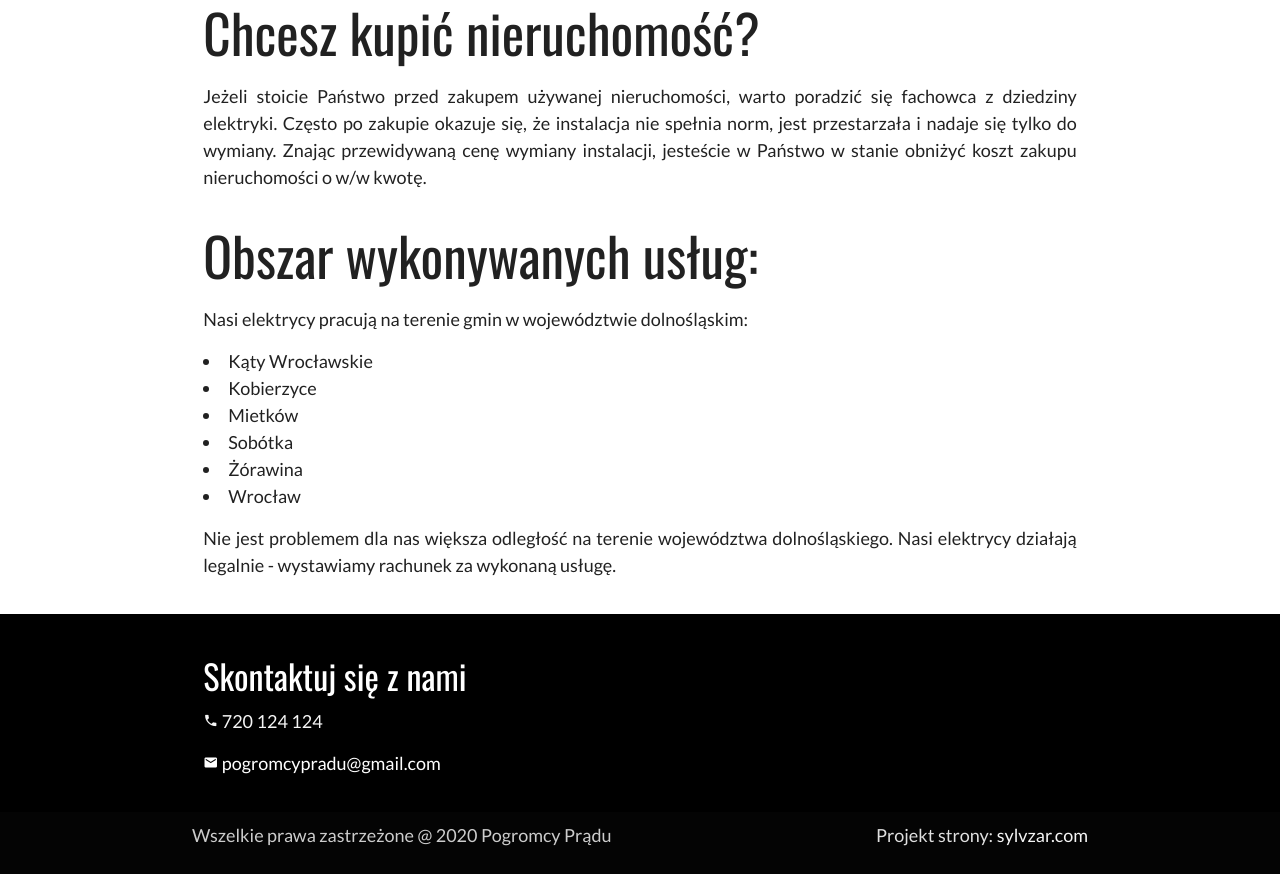
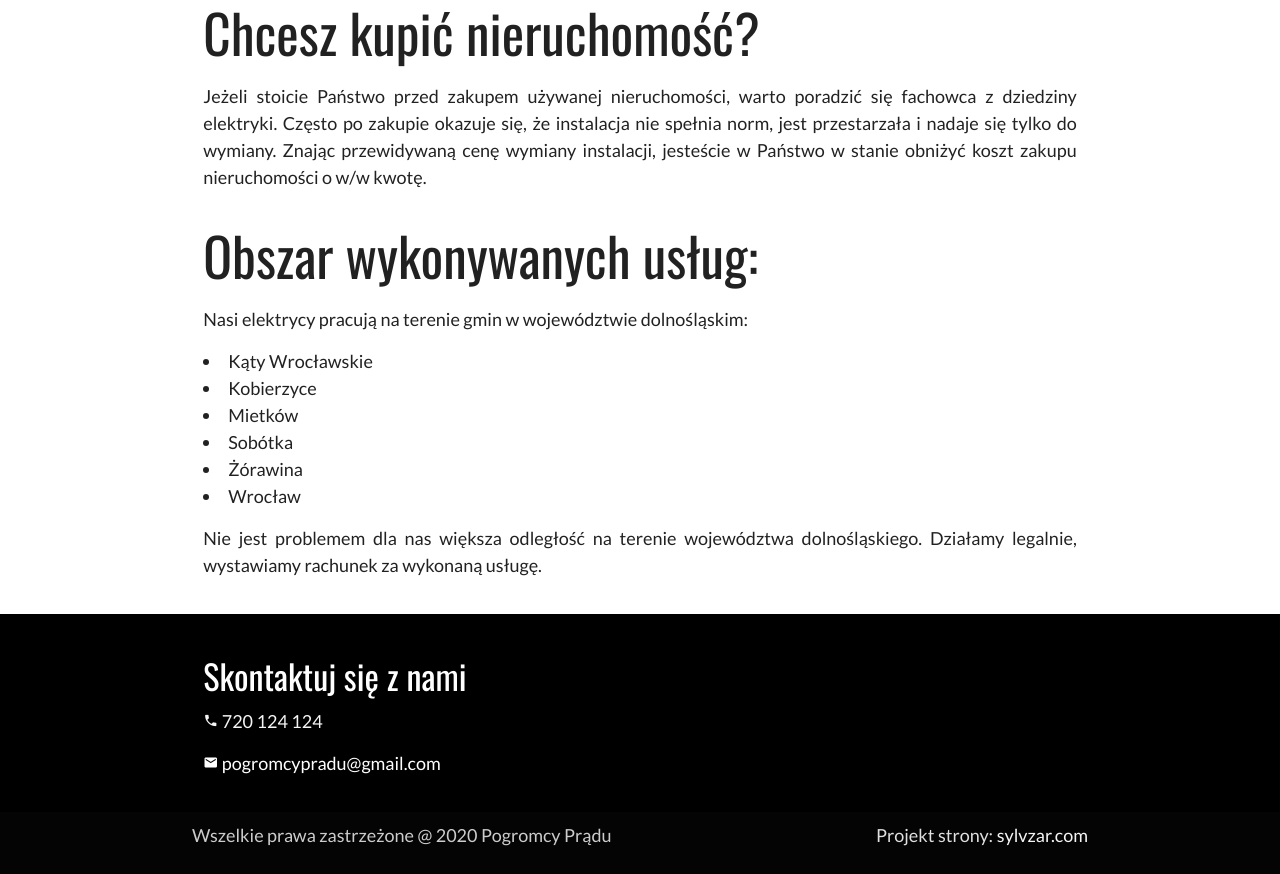
Before and after one commit to sylvzar/pogramcy-pradu, a plain HTML site: page index.html in a window 1280 px wide. Shown: the part 3727-4601 px from the top of the page. Drawn offline with nearby package versions, Linux system fonts and the light colour scheme.

Commit message:
Final fixes

```diff
--- a/index.html
+++ b/index.html
@@ -190,7 +190,7 @@
                 <li>Żórawina</li>
                 <li>Wrocław</li></p>
             <p>Nie jest problemem dla nas większa odległość na terenie województwa dolnośląskiego.
-                Nasi elektrycy działają legalnie - wystawiamy rachunek za wykonaną usługę.</p></div>
+                Działamy legalnie, wystawiamy rachunek za wykonaną usługę.</p></div>
         </div>
         <footer class="page-footer black" id="contact">
             <div class="container">
```
